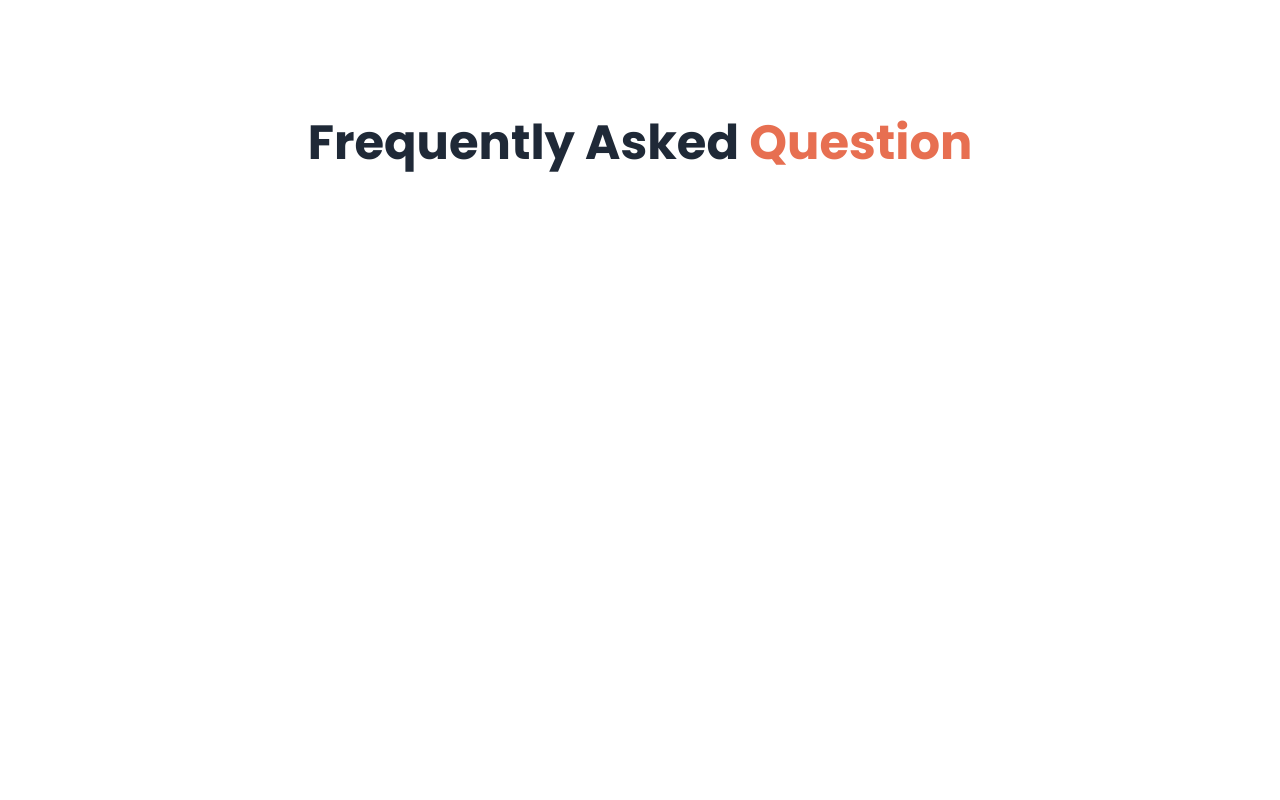
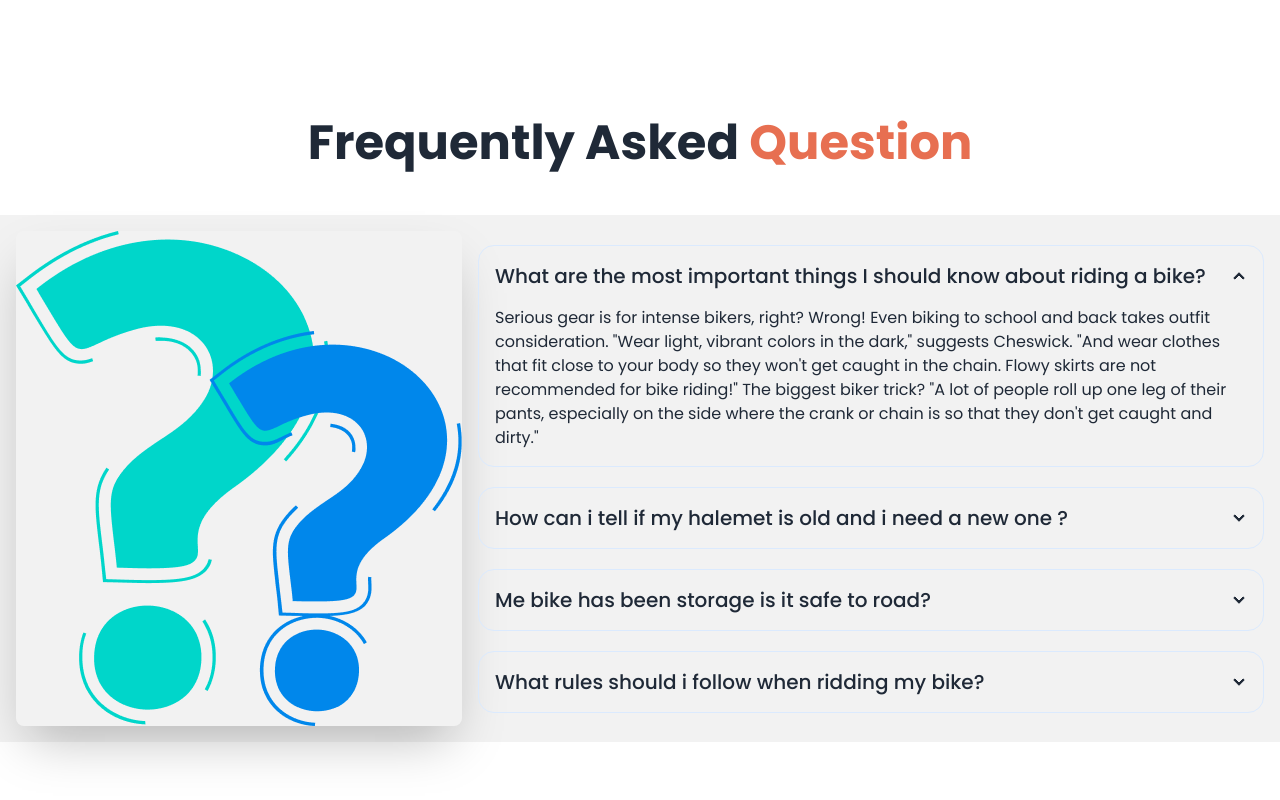
Before and after one commit to Priya-Ram-web/Biker-Zone-Repository, a plain HTML site: page index.html in a window 1280 px wide. Shown: the part 2046-2846 px from the top of the page. Before the commit the page ends 2309 px from the top, so only its background shows below. Drawn offline with nearby package versions, Linux system fonts and the light colour scheme.

Commit message:
bike zone project

```diff
--- a/index.html
+++ b/index.html
@@ -267,6 +267,63 @@
     <h1 class="font-bold text-5xl text-center mb-12 pt-20">Frequently Asked
       <span class="text-bike-primary">Question</span></h1>
   </div>
+  <div class="hero bg-base-200 ">
+    <div class="hero-content flex-col lg:flex-row">
+      <img
+        src="./images/others/faq.png"
+        class="max-w-md rounded-lg shadow-2xl" />
+      <div class="space-y-5">
+        <div class="collapse collapse-arrow border border-blue-100  ">
+          <input type="radio" name="my-accordion-2" checked="checked" />
+          <div class="collapse-title text-xl font-medium">What are the most important things I should know about riding a bike?</div>
+          <div class="collapse-content">
+            <p>Serious gear is for intense bikers, right? Wrong! Even biking to school and back takes outfit consideration. "Wear light, vibrant colors in the dark," suggests Cheswick. "And wear clothes that fit close to your body so they won't get caught in the chain. Flowy skirts are not recommended for bike riding!" The biggest biker trick? "A lot of people roll up one leg of their pants, especially on the side where the crank or chain is so that they don't get caught and dirty."</p>
+          </div>
+        </div>
+        <div class="collapse collapse-arrow border border-blue-100 ">
+          <input type="radio" name="my-accordion-2" />
+          <div class="collapse-title text-xl font-medium">How can i tell if my
+            halemet is old and i need a new one ?
+          </div>
+          <div class="collapse-content">
+            <p>Serious gear is for intense bikers, right? Wrong! Even biking to school and back takes outfit consideration. "Wear light, vibrant colors in the dark," suggests Cheswick. "And wear clothes that fit close to your body so they won't get caught in the chain. Flowy skirts are not recommended for bike riding!" The biggest biker trick? "A lot of people roll up one leg of their pants, especially on the side where the crank or chain is so that they don't get caught and dirty.</p>
+          </div>
+        </div>
+        <div class="collapse collapse-arrow border border-blue-100 ">
+          <input type="radio" name="my-accordion-2" />
+          <div class="collapse-title text-xl font-medium">Me bike has been storage
+            is it safe to road?
+          </div>
+          <div class="collapse-content">
+            <p>Serious gear is for intense bikers, right? Wrong! Even biking to school and back takes outfit consideration. "Wear light, vibrant colors in the dark," suggests Cheswick. "And wear clothes that fit close to your body so they won't get caught in the chain. Flowy skirts are not recommended for bike riding!" The biggest biker trick? "A lot of people roll up one leg of their pants, especially on the side where the crank or chain is so that they don't get caught and dirty.</p>
+          </div>
+        </div>
+        <div class="collapse collapse-arrow border border-blue-100 ">
+          <input type="radio" name="my-accordion-2" />
+          <div class="collapse-title text-xl font-medium">What rules should i follow
+            when ridding my bike?
+          </div>
+          <div class="collapse-content">
+            <p>Serious gear is for intense bikers, right? Wrong! Even biking to school and back takes outfit consideration. "Wear light, vibrant colors in the dark," suggests Cheswick. "And wear clothes that fit close to your body so they won't get caught in the chain. Flowy skirts are not recommended for bike riding!" The biggest biker trick? "A lot of people roll up one leg of their pants, especially on the side where the crank or chain is so that they don't get caught and dirty.</p>
+          </div>
+        </div>
+
+
+
+
+
+
+
+
+
+
+
+
+
+      </div>
+    </div>
+  </div>
+
 </section>
 <!--FAQ part end-->
 
```
